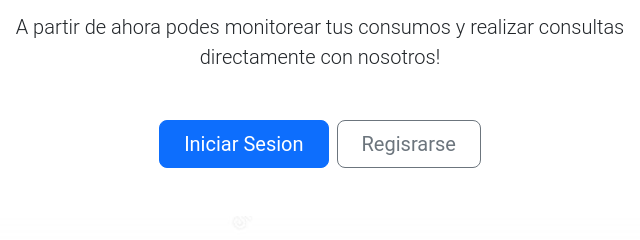
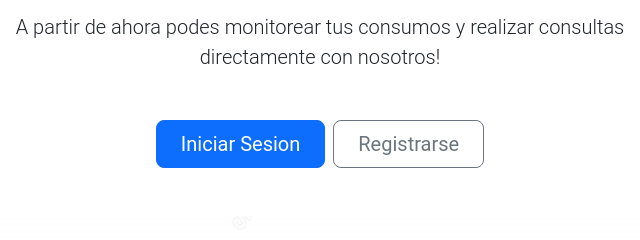
Before and after one commit to mateomanuelpastrana/ProyectoFinal-Pastrana, a website: page index.html in a window 1280 px wide. Shown: the part 1100-1340 px from the top of the page, 320-960 px from the left. Drawn offline with nearby package versions, Linux system fonts and the light colour scheme.

Commit message:
update registro falta t

```diff
--- a/index.html
+++ b/index.html
@@ -85,7 +85,7 @@
 			</div>
 
 			<div class="lc-block d-grid gap-2 d-sm-flex justify-content-sm-center mb-5"> <a class="btn btn-primary btn-lg px-4 gap-3" href="./pages/account.html" role="button">Iniciar Sesion</a>
-				<a class="btn btn-outline-secondary btn-lg px-4" href="./pages/register.html" role="button">Regisrarse</a>
+				<a class="btn btn-outline-secondary btn-lg px-4" href="./pages/register.html" role="button">Registrarse</a>
 			</div>
 			<div class="lc-block d-grid gap-2 d-sm-flex justify-content-sm-center">
 				<img class="img-fluid" src="./media/indexnumero2.jpg" width="" height="783" srcset="" sizes="" alt="">
```
